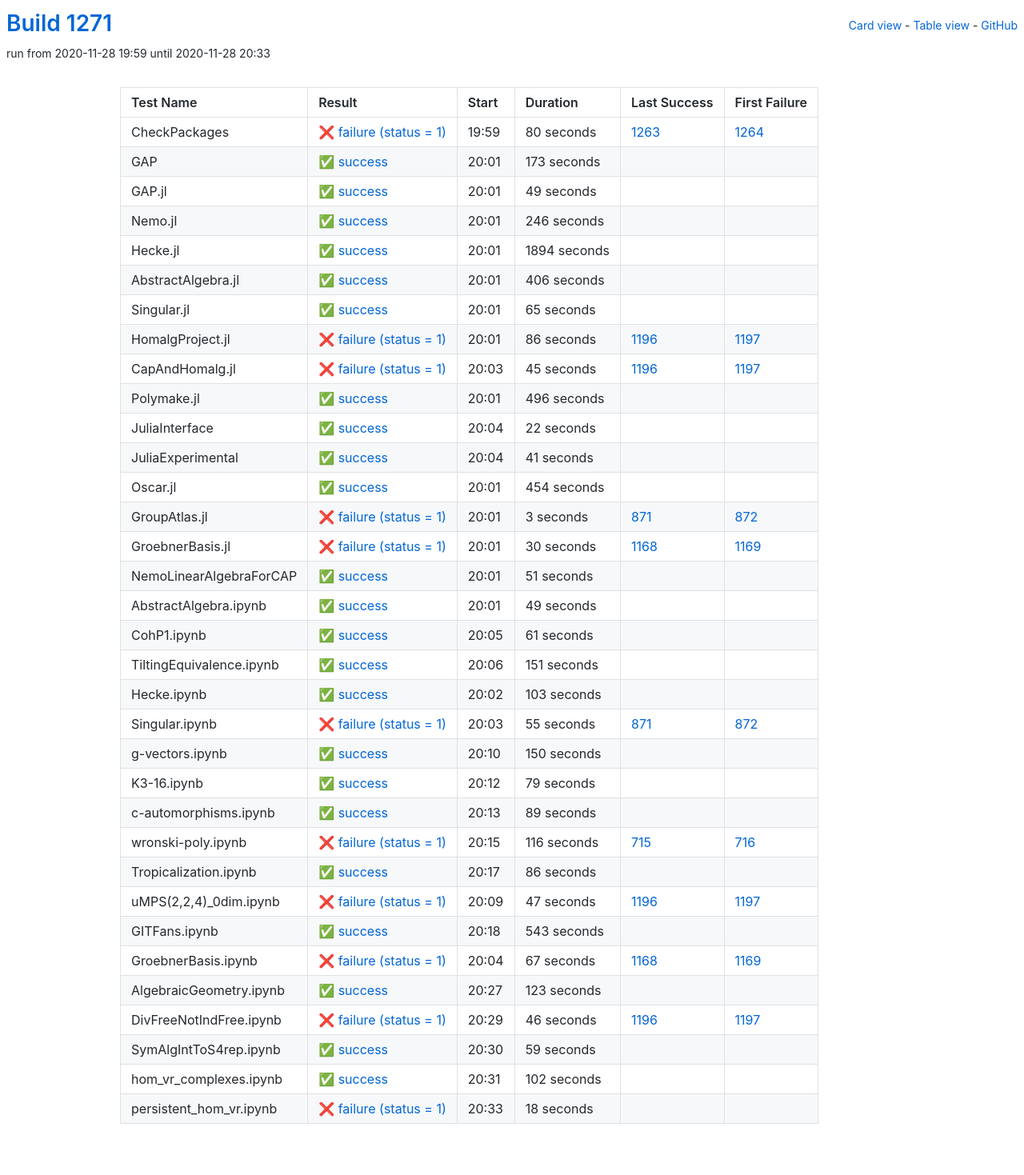
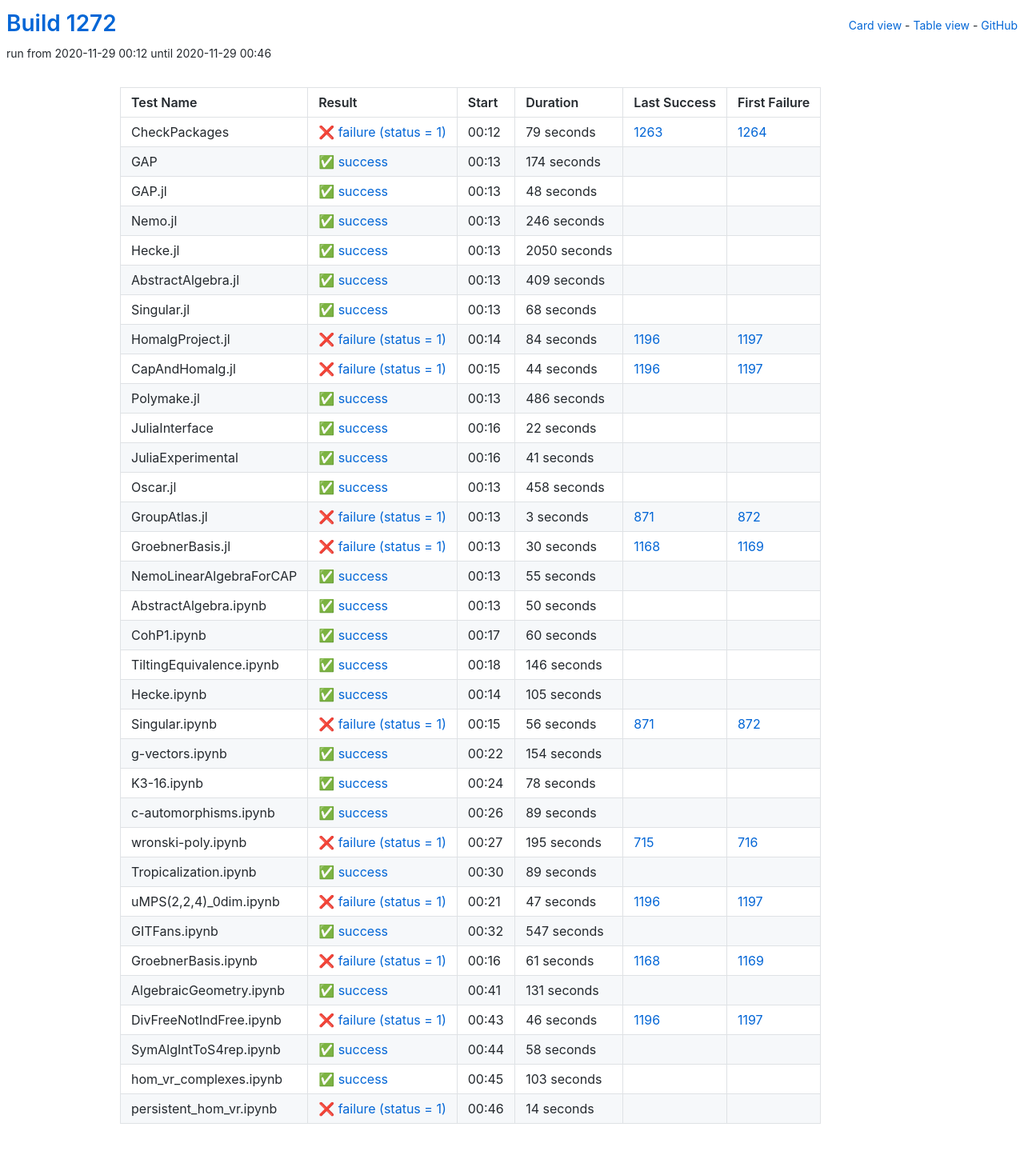
Before and after one commit to oscar-system/oscar-ci-status-stable, a Jekyll site: the page built from table.html, in a window 1280 px wide. Shown: the whole page at 80% size. Built offline with Jekyll 4.4.1, drawn with Linux system fonts in a browser that asks for light colours.

Commit message:
Build #1272

```diff
--- a/_data/ci.yml
+++ b/_data/ci.yml
@@ -1,6 +1,6 @@
 ---
-build: 1271
-build_url: https://oscarci.mathematik.uni-kl.de/job/oscar-stable/1271/
+build: 1272
+build_url: https://oscarci.mathematik.uni-kl.de/job/oscar-stable/1272/
 job: oscar-stable
 organization: oscar-system
 repo: oscar-ci-status-stable
@@ -8,44 +8,44 @@ repourl: https://github.com/oscar-system/oscar-ci-status-stable
 tests:
 - name: CheckPackages
   id: checkpackages
-  log: https://oscarci.mathematik.uni-kl.de/job/oscar-stable/1271/artifact/logs/build-1271/CheckPackages.log
-  start: 2020-11-28 19:59
+  log: https://oscarci.mathematik.uni-kl.de/job/oscar-stable/1272/artifact/logs/build-1272/CheckPackages.log
+  start: 2020-11-29 00:12
   success: false
   exitcode: 1
   status: failure
-  duration: 80
+  duration: 79
   last_success: 1263
   last_success_url: https://oscarci.mathematik.uni-kl.de/job/oscar-stable/1263/
   first_failure: 1264
   first_failure_url: https://oscarci.mathematik.uni-kl.de/job/oscar-stable/1264/
 - name: GAP
   id: gap
-  log: https://oscarci.mathematik.uni-kl.de/job/oscar-stable/1271/artifact/logs/build-1271/GAP.log
-  start: 2020-11-28 20:01
+  log: https://oscarci.mathematik.uni-kl.de/job/oscar-stable/1272/artifact/logs/build-1272/GAP.log
+  start: 2020-11-29 00:13
   success: true
   exitcode: 0
   status: success
-  duration: 173
+  duration: 174
   last_success: false
   last_success_url:
   first_failure: false
   first_failure_url:
 - name: GAP.jl
   id: gap-jl
-  log: https://oscarci.mathematik.uni-kl.de/job/oscar-stable/1271/artifact/logs/build-1271/GAP.jl.log
-  start: 2020-11-28 20:01
+  log: https://oscarci.mathematik.uni-kl.de/job/oscar-stable/1272/artifact/logs/build-1272/GAP.jl.log
+  start: 2020-11-29 00:13
   success: true
   exitcode: 0
   status: success
-  duration: 49
+  duration: 48
   last_success: false
   last_success_url:
   first_failure: false
   first_failure_url:
 - name: Nemo.jl
   id: nemo-jl
-  log: https://oscarci.mathematik.uni-kl.de/job/oscar-stable/1271/artifact/logs/build-1271/Nemo.jl.log
-  start: 2020-11-28 20:01
+  log: https://oscarci.mathematik.uni-kl.de/job/oscar-stable/1272/artifact/logs/build-1272/Nemo.jl.log
+  start: 2020-11-29 00:13
   success: true
   exitcode: 0
   status: success
@@ -56,80 +56,80 @@ tests:
   first_failure_url:
 - name: Hecke.jl
   id: hecke-jl
-  log: https://oscarci.mathematik.uni-kl.de/job/oscar-stable/1271/artifact/logs/build-1271/Hecke.jl.log
-  start: 2020-11-28 20:01
+  log: https://oscarci.mathematik.uni-kl.de/job/oscar-stable/1272/artifact/logs/build-1272/Hecke.jl.log
+  start: 2020-11-29 00:13
   success: true
   exitcode: 0
   status: success
-  duration: 1894
+  duration: 2050
   last_success: false
   last_success_url:
   first_failure: false
   first_failure_url:
 - name: AbstractAlgebra.jl
   id: abstractalgebra-jl
-  log: https://oscarci.mathematik.uni-kl.de/job/oscar-stable/1271/artifact/logs/build-1271/AbstractAlgebra.jl.log
-  start: 2020-11-28 20:01
+  log: https://oscarci.mathematik.uni-kl.de/job/oscar-stable/1272/artifact/logs/build-1272/AbstractAlgebra.jl.log
+  start: 2020-11-29 00:13
   success: true
   exitcode: 0
   status: success
-  duration: 406
+  duration: 409
   last_success: false
   last_success_url:
   first_failure: false
   first_failure_url:
 - name: Singular.jl
   id: singular-jl
-  log: https://oscarci.mathematik.uni-kl.de/job/oscar-stable/1271/artifact/logs/build-1271/Singular.jl.log
-  start: 2020-11-28 20:01
+  log: https://oscarci.mathematik.uni-kl.de/job/oscar-stable/1272/artifact/logs/build-1272/Singular.jl.log
+  start: 2020-11-29 00:13
   success: true
   exitcode: 0
   status: success
-  duration: 65
+  duration: 68
   last_success: false
   last_success_url:
   first_failure: false
   first_failure_url:
 - name: HomalgProject.jl
   id: homalgproject-jl
-  log: https://oscarci.mathematik.uni-kl.de/job/oscar-stable/1271/artifact/logs/build-1271/HomalgProject.jl.log
-  start: 2020-11-28 20:01
+  log: https://oscarci.mathematik.uni-kl.de/job/oscar-stable/1272/artifact/logs/build-1272/HomalgProject.jl.log
+  start: 2020-11-29 00:14
   success: false
   exitcode: 1
   status: failure
-  duration: 86
+  duration: 84
   last_success: 1196
   last_success_url: https://oscarci.mathematik.uni-kl.de/job/oscar-stable/1196/
   first_failure: 1197
   first_failure_url: https://oscarci.mathematik.uni-kl.de/job/oscar-stable/1197/
 - name: CapAndHomalg.jl
   id: capandhomalg-jl
-  log: https://oscarci.mathematik.uni-kl.de/job/oscar-stable/1271/artifact/logs/build-1271/CapAndHomalg.jl.log
-  start: 2020-11-28 20:03
+  log: https://oscarci.mathematik.uni-kl.de/job/oscar-stable/1272/artifact/logs/build-1272/CapAndHomalg.jl.log
+  start: 2020-11-29 00:15
   success: false
   exitcode: 1
   status: failure
-  duration: 45
+  duration: 44
   last_success: 1196
   last_success_url: https://oscarci.mathematik.uni-kl.de/job/oscar-stable/1196/
   first_failure: 1197
   first_failure_url: https://oscarci.mathematik.uni-kl.de/job/oscar-stable/1197/
 - name: Polymake.jl
   id: polymake-jl
-  log: https://oscarci.mathematik.uni-kl.de/job/oscar-stable/1271/artifact/logs/build-1271/Polymake.jl.log
-  start: 2020-11-28 20:01
+  log: https://oscarci.mathematik.uni-kl.de/job/oscar-stable/1272/artifact/logs/build-1272/Polymake.jl.log
+  start: 2020-11-29 00:13
   success: true
   exitcode: 0
   status: success
-  duration: 496
+  duration: 486
   last_success: false
   last_success_url:
   first_failure: false
   first_failure_url:
 - name: JuliaInterface
   id: juliainterface
-  log: https://oscarci.mathematik.uni-kl.de/job/oscar-stable/1271/artifact/logs/build-1271/JuliaInterface.log
-  start: 2020-11-28 20:04
+  log: https://oscarci.mathematik.uni-kl.de/job/oscar-stable/1272/artifact/logs/build-1272/JuliaInterface.log
+  start: 2020-11-29 00:16
   success: true
   exitcode: 0
   status: success
@@ -140,8 +140,8 @@ tests:
   first_failure_url:
 - name: JuliaExperimental
   id: juliaexperimental
-  log: https://oscarci.mathematik.uni-kl.de/job/oscar-stable/1271/artifact/logs/build-1271/JuliaExperimental.log
-  start: 2020-11-28 20:04
+  log: https://oscarci.mathematik.uni-kl.de/job/oscar-stable/1272/artifact/logs/build-1272/JuliaExperimental.log
+  start: 2020-11-29 00:16
   success: true
   exitcode: 0
   status: success
@@ -152,20 +152,20 @@ tests:
   first_failure_url:
 - name: Oscar.jl
   id: oscar-jl
-  log: https://oscarci.mathematik.uni-kl.de/job/oscar-stable/1271/artifact/logs/build-1271/Oscar.jl.log
-  start: 2020-11-28 20:01
+  log: https://oscarci.mathematik.uni-kl.de/job/oscar-stable/1272/artifact/logs/build-1272/Oscar.jl.log
+  start: 2020-11-29 00:13
   success: true
   exitcode: 0
   status: success
-  duration: 454
+  duration: 458
   last_success: false
   last_success_url:
   first_failure: false
   first_failure_url:
 - name: GroupAtlas.jl
   id: groupatlas-jl
-  log: https://oscarci.mathematik.uni-kl.de/job/oscar-stable/1271/artifact/logs/build-1271/GroupAtlas.jl.log
-  start: 2020-11-28 20:01
+  log: https://oscarci.mathematik.uni-kl.de/job/oscar-stable/1272/artifact/logs/build-1272/GroupAtlas.jl.log
+  start: 2020-11-29 00:13
   success: false
   exitcode: 1
   status: failure
@@ -176,8 +176,8 @@ tests:
   first_failure_url: https://oscarci.mathematik.uni-kl.de/job/oscar-stable/872/
 - name: GroebnerBasis.jl
   id: groebnerbasis-jl
-  log: https://oscarci.mathematik.uni-kl.de/job/oscar-stable/1271/artifact/logs/build-1271/GroebnerBasis.jl.log
-  start: 2020-11-28 20:01
+  log: https://oscarci.mathematik.uni-kl.de/job/oscar-stable/1272/artifact/logs/build-1272/GroebnerBasis.jl.log
+  start: 2020-11-29 00:13
   success: false
   exitcode: 1
   status: failure
@@ -188,104 +188,104 @@ tests:
   first_failure_url: https://oscarci.mathematik.uni-kl.de/job/oscar-stable/1169/
 - name: NemoLinearAlgebraForCAP
   id: nemolinearalgebraforcap
-  log: https://oscarci.mathematik.uni-kl.de/job/oscar-stable/1271/artifact/logs/build-1271/NemoLinearAlgebraForCAP.log
-  start: 2020-11-28 20:01
+  log: https://oscarci.mathematik.uni-kl.de/job/oscar-stable/1272/artifact/logs/build-1272/NemoLinearAlgebraForCAP.log
+  start: 2020-11-29 00:13
   success: true
   exitcode: 0
   status: success
-  duration: 51
+  duration: 55
   last_success: false
   last_success_url:
   first_failure: false
   first_failure_url:
 - name: AbstractAlgebra.ipynb
   id: abstractalgebra-ipynb
-  log: https://oscarci.mathematik.uni-kl.de/job/oscar-stable/1271/artifact/logs/build-1271/AbstractAlgebra.ipynb.log
-  start: 2020-11-28 20:01
+  log: https://oscarci.mathematik.uni-kl.de/job/oscar-stable/1272/artifact/logs/build-1272/AbstractAlgebra.ipynb.log
+  start: 2020-11-29 00:13
   success: true
   exitcode: 0
   status: success
-  duration: 49
+  duration: 50
   last_success: false
   last_success_url:
   first_failure: false
   first_failure_url:
 - name: CohP1.ipynb
   id: cohp1-ipynb
-  log: https://oscarci.mathematik.uni-kl.de/job/oscar-stable/1271/artifact/logs/build-1271/CohP1.ipynb.log
-  start: 2020-11-28 20:05
+  log: https://oscarci.mathematik.uni-kl.de/job/oscar-stable/1272/artifact/logs/build-1272/CohP1.ipynb.log
+  start: 2020-11-29 00:17
   success: true
   exitcode: 0
   status: success
-  duration: 61
+  duration: 60
   last_success: false
   last_success_url:
   first_failure: false
   first_failure_url:
 - name: TiltingEquivalence.ipynb
   id: tiltingequivalence-ipynb
-  log: https://oscarci.mathematik.uni-kl.de/job/oscar-stable/1271/artifact/logs/build-1271/TiltingEquivalence.ipynb.log
-  start: 2020-11-28 20:06
+  log: https://oscarci.mathematik.uni-kl.de/job/oscar-stable/1272/artifact/logs/build-1272/TiltingEquivalence.ipynb.log
+  start: 2020-11-29 00:18
   success: true
   exitcode: 0
   status: success
-  duration: 151
+  duration: 146
   last_success: false
   last_success_url:
   first_failure: false
   first_failure_url:
 - name: Hecke.ipynb
   id: hecke-ipynb
-  log: https://oscarci.mathematik.uni-kl.de/job/oscar-stable/1271/artifact/logs/build-1271/Hecke.ipynb.log
-  start: 2020-11-28 20:02
+  log: https://oscarci.mathematik.uni-kl.de/job/oscar-stable/1272/artifact/logs/build-1272/Hecke.ipynb.log
+  start: 2020-11-29 00:14
   success: true
   exitcode: 0
   status: success
-  duration: 103
+  duration: 105
   last_success: false
   last_success_url:
   first_failure: false
   first_failure_url:
 - name: Singular.ipynb
   id: singular-ipynb
-  log: https://oscarci.mathematik.uni-kl.de/job/oscar-stable/1271/artifact/logs/build-1271/Singular.ipynb.log
-  start: 2020-11-28 20:03
+  log: https://oscarci.mathematik.uni-kl.de/job/oscar-stable/1272/artifact/logs/build-1272/Singular.ipynb.log
+  start: 2020-11-29 00:15
   success: false
   exitcode: 1
   status: failure
-  duration: 55
+  duration: 56
   last_success: 871
   last_success_url: https://oscarci.mathematik.uni-kl.de/job/oscar-stable/871/
   first_failure: 872
   first_failure_url: https://oscarci.mathematik.uni-kl.de/job/oscar-stable/872/
 - name: g-vectors.ipynb
   id: g-vectors-ipynb
-  log: https://oscarci.mathematik.uni-kl.de/job/oscar-stable/1271/artifact/logs/build-1271/g-vectors.ipynb.log
-  start: 2020-11-28 20:10
+  log: https://oscarci.mathematik.uni-kl.de/job/oscar-stable/1272/artifact/logs/build-1272/g-vectors.ipynb.log
+  start: 2020-11-29 00:22
   success: true
   exitcode: 0
   status: success
-  duration: 150
+  duration: 154
   last_success: false
   last_success_url:
   first_failure: false
   first_failure_url:
 - name: K3-16.ipynb
   id: k3-16-ipynb
-  log: https://oscarci.mathematik.uni-kl.de/job/oscar-stable/1271/artifact/logs/build-1271/K3-16.ipynb.log
-  start: 2020-11-28 20:12
+  log: https://oscarci.mathematik.uni-kl.de/job/oscar-stable/1272/artifact/logs/build-1272/K3-16.ipynb.log
+  start: 2020-11-29 00:24
   success: true
   exitcode: 0
   status: success
-  duration: 79
+  duration: 78
   last_success: false
   last_success_url:
   first_failure: false
   first_failure_url:
 - name: c-automorphisms.ipynb
   id: c-automorphisms-ipynb
-  log: https://oscarci.mathematik.uni-kl.de/job/oscar-stable/1271/artifact/logs/build-1271/c-automorphisms.ipynb.log
-  start: 2020-11-28 20:13
+  log: https://oscarci.mathematik.uni-kl.de/job/oscar-stable/1272/artifact/logs/build-1272/c-automorphisms.ipynb.log
+  start: 2020-11-29 00:26
   success: true
   exitcode: 0
   status: success
@@ -296,32 +296,32 @@ tests:
   first_failure_url:
 - name: wronski-poly.ipynb
   id: wronski-poly-ipynb
-  log: https://oscarci.mathematik.uni-kl.de/job/oscar-stable/1271/artifact/logs/build-1271/wronski-poly.ipynb.log
-  start: 2020-11-28 20:15
+  log: https://oscarci.mathematik.uni-kl.de/job/oscar-stable/1272/artifact/logs/build-1272/wronski-poly.ipynb.log
+  start: 2020-11-29 00:27
   success: false
   exitcode: 1
   status: failure
-  duration: 116
+  duration: 195
   last_success: 715
   last_success_url: https://oscarci.mathematik.uni-kl.de/job/oscar-stable/715/
   first_failure: 716
   first_failure_url: https://oscarci.mathematik.uni-kl.de/job/oscar-stable/716/
 - name: Tropicalization.ipynb
   id: tropicalization-ipynb
-  log: https://oscarci.mathematik.uni-kl.de/job/oscar-stable/1271/artifact/logs/build-1271/Tropicalization.ipynb.log
-  start: 2020-11-28 20:17
+  log: https://oscarci.mathematik.uni-kl.de/job/oscar-stable/1272/artifact/logs/build-1272/Tropicalization.ipynb.log
+  start: 2020-11-29 00:30
   success: true
   exitcode: 0
   status: success
-  duration: 86
+  duration: 89
   last_success: false
   last_success_url:
   first_failure: false
   first_failure_url:
 - name: uMPS(2,2,4)_0dim.ipynb
   id: umps-2-2-4-0dim-ipynb
-  log: https://oscarci.mathematik.uni-kl.de/job/oscar-stable/1271/artifact/logs/build-1271/uMPS-2-2-4-_0dim.ipynb.log
-  start: 2020-11-28 20:09
+  log: https://oscarci.mathematik.uni-kl.de/job/oscar-stable/1272/artifact/logs/build-1272/uMPS-2-2-4-_0dim.ipynb.log
+  start: 2020-11-29 00:21
   success: false
   exitcode: 1
   status: failure
@@ -332,44 +332,44 @@ tests:
   first_failure_url: https://oscarci.mathematik.uni-kl.de/job/oscar-stable/1197/
 - name: GITFans.ipynb
   id: gitfans-ipynb
-  log: https://oscarci.mathematik.uni-kl.de/job/oscar-stable/1271/artifact/logs/build-1271/GITFans.ipynb.log
-  start: 2020-11-28 20:18
+  log: https://oscarci.mathematik.uni-kl.de/job/oscar-stable/1272/artifact/logs/build-1272/GITFans.ipynb.log
+  start: 2020-11-29 00:32
   success: true
   exitcode: 0
   status: success
-  duration: 543
+  duration: 547
   last_success: false
   last_success_url:
   first_failure: false
   first_failure_url:
 - name: GroebnerBasis.ipynb
   id: groebnerbasis-ipynb
-  log: https://oscarci.mathematik.uni-kl.de/job/oscar-stable/1271/artifact/logs/build-1271/GroebnerBasis.ipynb.log
-  start: 2020-11-28 20:04
+  log: https://oscarci.mathematik.uni-kl.de/job/oscar-stable/1272/artifact/logs/build-1272/GroebnerBasis.ipynb.log
+  start: 2020-11-29 00:16
   success: false
   exitcode: 1
   status: failure
-  duration: 67
+  duration: 61
   last_success: 1168
   last_success_url: https://oscarci.mathematik.uni-kl.de/job/oscar-stable/1168/
   first_failure: 1169
   first_failure_url: https://oscarci.mathematik.uni-kl.de/job/oscar-stable/1169/
 - name: AlgebraicGeometry.ipynb
   id: algebraicgeometry-ipynb
-  log: https://oscarci.mathematik.uni-kl.de/job/oscar-stable/1271/artifact/logs/build-1271/AlgebraicGeometry.ipynb.log
-  start: 2020-11-28 20:27
+  log: https://oscarci.mathematik.uni-kl.de/job/oscar-stable/1272/artifact/logs/build-1272/AlgebraicGeometry.ipynb.log
+  start: 2020-11-29 00:41
   success: true
   exitcode: 0
   status: success
-  duration: 123
+  duration: 131
   last_success: false
   last_success_url:
   first_failure: false
   first_failure_url:
 - name: DivFreeNotIndFree.ipynb
   id: divfreenotindfree-ipynb
-  log: https://oscarci.mathematik.uni-kl.de/job/oscar-stable/1271/artifact/logs/build-1271/DivFreeNotIndFree.ipynb.log
-  start: 2020-11-28 20:29
+  log: https://oscarci.mathematik.uni-kl.de/job/oscar-stable/1272/artifact/logs/build-1272/DivFreeNotIndFree.ipynb.log
+  start: 2020-11-29 00:43
   success: false
   exitcode: 1
   status: failure
@@ -380,36 +380,36 @@ tests:
   first_failure_url: https://oscarci.mathematik.uni-kl.de/job/oscar-stable/1197/
 - name: SymAlgIntToS4rep.ipynb
   id: symalginttos4rep-ipynb
-  log: https://oscarci.mathematik.uni-kl.de/job/oscar-stable/1271/artifact/logs/build-1271/SymAlgIntToS4rep.ipynb.log
-  start: 2020-11-28 20:30
+  log: https://oscarci.mathematik.uni-kl.de/job/oscar-stable/1272/artifact/logs/build-1272/SymAlgIntToS4rep.ipynb.log
+  start: 2020-11-29 00:44
   success: true
   exitcode: 0
   status: success
-  duration: 59
+  duration: 58
   last_success: false
   last_success_url:
   first_failure: false
   first_failure_url:
 - name: hom_vr_complexes.ipynb
   id: hom-vr-complexes-ipynb
-  log: https://oscarci.mathematik.uni-kl.de/job/oscar-stable/1271/artifact/logs/build-1271/hom_vr_complexes.ipynb.log
-  start: 2020-11-28 20:31
+  log: https://oscarci.mathematik.uni-kl.de/job/oscar-stable/1272/artifact/logs/build-1272/hom_vr_complexes.ipynb.log
+  start: 2020-11-29 00:45
   success: true
   exitcode: 0
   status: success
-  duration: 102
+  duration: 103
   last_success: false
   last_success_url:
   first_failure: false
   first_failure_url:
 - name: persistent_hom_vr.ipynb
   id: persistent-hom-vr-ipynb
-  log: https://oscarci.mathematik.uni-kl.de/job/oscar-stable/1271/artifact/logs/build-1271/persistent_hom_vr.ipynb.log
-  start: 2020-11-28 20:33
+  log: https://oscarci.mathematik.uni-kl.de/job/oscar-stable/1272/artifact/logs/build-1272/persistent_hom_vr.ipynb.log
+  start: 2020-11-29 00:46
   success: false
   exitcode: 1
   status: failure
-  duration: 18
+  duration: 14
   last_success: false
   last_success_url:
   first_failure: false
```
Also changed, not shown: README.md.
